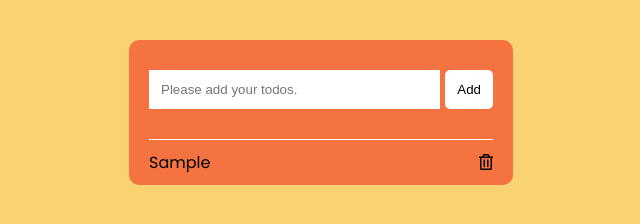
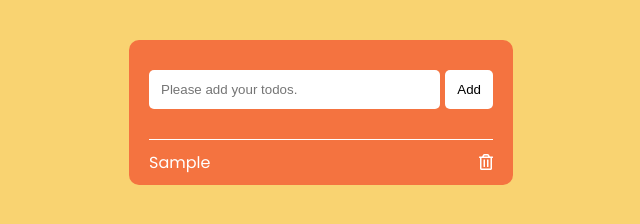
Before and after one commit to bobrowiczkrzysztof/To-Do-List-Vanilla, a plain HTML site: page index.html in a window 1280 px wide. Both pictures are taken after typing "Sample" into the empty fields and a click on the button "Add". Shown: the part 288-512 px from the top of the page, without its empty margins (319-959 px from the left). Drawn offline with Linux system fonts and the light colour scheme.

Commit message:
change styles

```diff
--- a/style.css
+++ b/style.css
@@ -35,6 +35,7 @@ body {
   border: none;
   outline: none;
   width: 100%;
+  border-radius: 5px;
 }
 
 #addtask button {
@@ -58,10 +59,12 @@ body {
   margin: 0 auto;
   border-top: 1px solid #fff;
   padding: 10px 0px;
+  color: #fff;
 }
 
 i.remove {
   cursor: pointer;
+  color: #fff;
 }
 
 i.remove:hover {
```
